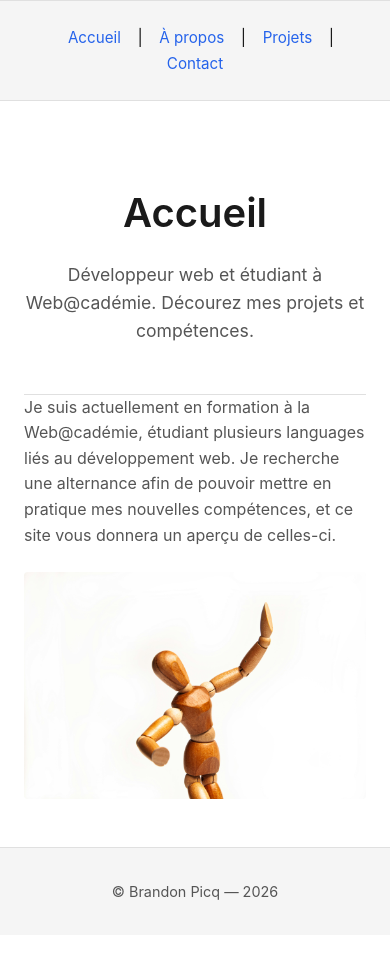
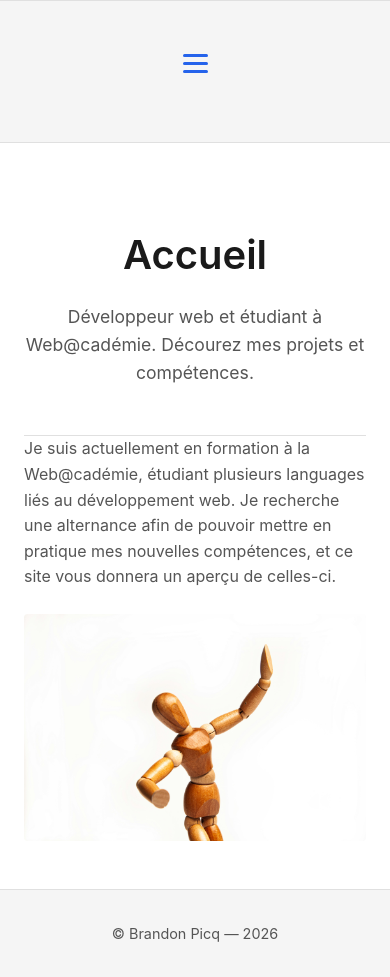
Before and after one commit to BrandonPicq/PortefolioJekyll, a Jekyll site: the page built from index.md, in a window 390 px wide. Built offline with Jekyll 4.4.1, drawn with Linux system fonts in a browser that asks for light colours; before the commit the page ends 935 px from its top, so only the background shows below that.

Commit message:
[UPDATE]: Travail sur le style de la navbar, et ajout d'un menu burger en mobile

```diff
--- a/_layouts/default.html
+++ b/_layouts/default.html
@@ -6,10 +6,17 @@
   <body class="{{ page.layout }} {{ page.slug | default: page.url | slugify }}">
     <header>
       <nav>
-        <a href="{{ '/' | relative_url }}">Accueil</a> |
-        <a href="{{ '/about/' | relative_url }}">À propos</a> |
-        <a href="{{ '/projects/' | relative_url }}">Projets</a> |
-        <a href="{{ '/contact/' | relative_url }}">Contact</a>
+        <button class="burger-menu" aria-label="Menu" aria-expanded="false">
+          <span class="burger-line"></span>
+          <span class="burger-line"></span>
+          <span class="burger-line"></span>
+        </button>
+        <div class="nav-links">
+          <a href="{{ '/' | relative_url }}">Accueil</a>
+          <a href="{{ '/about/' | relative_url }}">À propos</a>
+          <a href="{{ '/projects/' | relative_url }}">Projets</a>
+          <a href="{{ '/contact/' | relative_url }}">Contact</a>
+        </div>
       </nav>
     </header>
 
--- a/assets/styles.css
+++ b/assets/styles.css
@@ -38,6 +38,83 @@ nav {
   margin: 0 auto;
   padding: 0 1rem;
   text-align: center;
+  position: relative;
+}
+
+.burger-menu {
+  display: none;
+  background: none;
+  border: none;
+  cursor: pointer;
+  padding: 0.5rem;
+  z-index: 100;
+}
+
+.burger-line {
+  display: block;
+  width: 25px;
+  height: 3px;
+  background: var(--accent);
+  margin: 5px 0;
+  border-radius: 2px;
+  transition: transform 0.3s ease, opacity 0.3s ease;
+}
+
+.burger-menu.open .burger-line:nth-child(1) {
+  transform: rotate(45deg) translate(5px, 5px);
+}
+
+.burger-menu.open .burger-line:nth-child(2) {
+  opacity: 0;
+}
+
+.burger-menu.open .burger-line:nth-child(3) {
+  transform: rotate(-45deg) translate(6px, -6px);
+}
+
+.nav-links {
+  display: inline;
+}
+
+.nav-links a {
+  margin: 0 0.75rem;
+}
+
+@media (max-width: 500px) {
+  nav {
+    display: flex;
+    flex-direction: column;
+    align-items: center;
+    padding: 1rem;
+  }
+
+  .burger-menu {
+    display: block;
+    position: static;
+    margin-bottom: 1rem;
+    transform: none;
+  }
+
+  .nav-links {
+    display: none;
+    flex-direction: column;
+    width: 100%;
+  }
+
+  .nav-links.open {
+    display: flex;
+  }
+
+  .nav-links a {
+    padding: 0.75rem 1rem;
+    margin: 0;
+    text-align: center;
+    border-bottom: 1px solid var(--border-color);
+  }
+
+  .nav-links a:last-child {
+    border-bottom: none;
+  }
 }
 
 nav a {
@@ -45,11 +122,52 @@ nav a {
   text-decoration: none;
   margin: 0 0.75rem;
   font-size: 0.95rem;
-  transition: color 0.2s;
+  position: relative;
+  display: inline-block;
+  padding: 0.15rem 0;
+  transition: color 180ms ease, transform 180ms ease;
+}
+
+nav a::after {
+  content: "";
+  position: absolute;
+  left: 0;
+  right: 0;
+  bottom: -3px;
+  height: 2px;
+  background: var(--accent);
+  transform-origin: center;
+  transform: scaleX(0);
+  opacity: 0.9;
+  transition: transform 180ms ease;
+  border-radius: 2px;
 }
 
 nav a:hover {
   color: var(--accent-hover);
+  transform: translateY(-2px);
+}
+
+nav a:hover::after,
+nav a:focus::after,
+nav a[aria-current]::after {
+  transform: scaleX(1);
+}
+
+nav a:focus {
+  outline: none;
+  box-shadow: 0 0 0 3px rgba(37, 99, 235, 0.12);
+  border-radius: 4px;
+}
+
+@media (prefers-reduced-motion: reduce) {
+  nav a,
+  nav a::after {
+    transition: none !important;
+  }
+  nav a:hover {
+    transform: none !important;
+  }
 }
 
 main {
```
Also changed, not shown: other parts of _layouts/default.html (+12 -0 lines).
